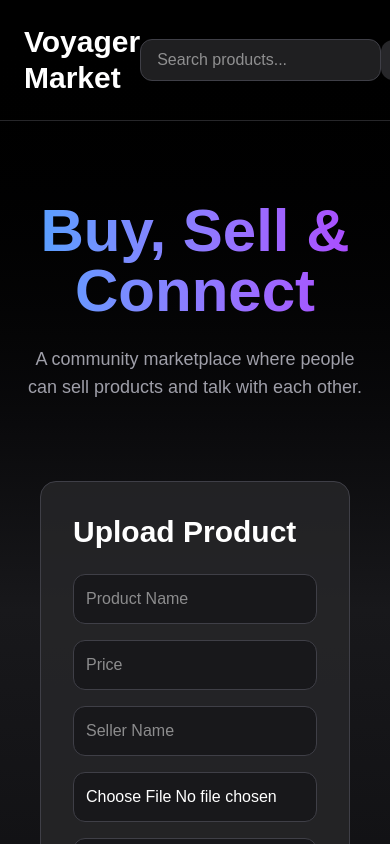
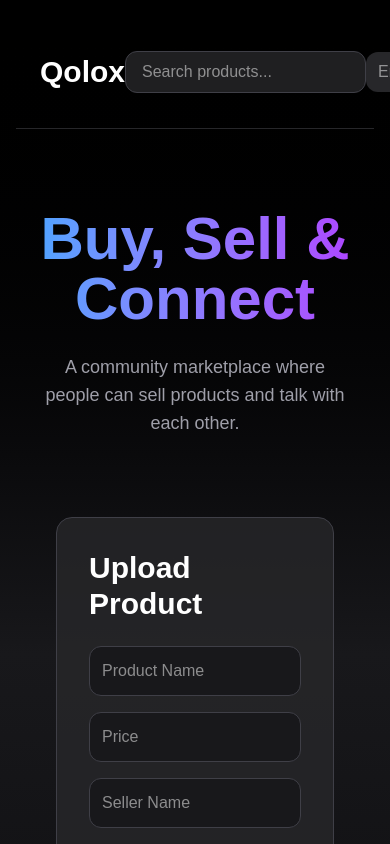
Before and after one commit to voyagerelev-cmyk/Velnix-coco, a Next.js app: page / in a window 390 px wide. Shown: the top 844 px of the page. Built offline with nearby package versions, Linux system fonts and the light colour scheme; no server answers; the database is empty.

Commit message:
improved mobile ui and branding

```diff
--- a/app/page.tsx
+++ b/app/page.tsx
@@ -158,11 +158,11 @@ export default function Home() {
 };
 
   return (
-    <main className="min-h-screen bg-gradient-to-b from-black via-zinc-900 to-zinc-950 text-white">
+    <main className="min-h-screen bg-gradient-to-b from-black via-zinc-900 to-zinc-950 text-white p-4 sm:p-6 lg:p-10">
       {/* Navbar */}
       <nav className="flex justify-between items-center p-6 border-b border-zinc-800">
-        <h1 className="text-3xl font-bold">
-          Voyager Market
+       <h1 className="text-3xl sm:text-5xl lg:text-6xl font-bold">
+          Qolox
         </h1>
 
         <input
@@ -294,7 +294,7 @@ export default function Home() {
           Trending Products
         </h3>
 
-        <div className="grid md:grid-cols-3 gap-6">
+        <div className="grid grid-cols-1 sm:grid-cols-2 lg:grid-cols-3 gap-6">
           {products
             .filter((product) =>
               product.name
@@ -312,8 +312,8 @@ export default function Home() {
                     "https://via.placeholder.com/300"
                   }
                   alt={product.name}
-                  className="h-40 w-full object-cover rounded-xl mb-4"
-                />
+                 className="w-full h-56 object-cover rounded-2xl mb-4"
+                 />
 
                 <h4 className="text-xl font-semibold">
                   {product.name}
@@ -326,6 +326,7 @@ export default function Home() {
                 <p className="text-zinc-500 mt-2 text-sm">
                   {product.description}
                 </p>
+
 
                 <p className="text-zinc-400 mt-2">
                   {product.price}
```
